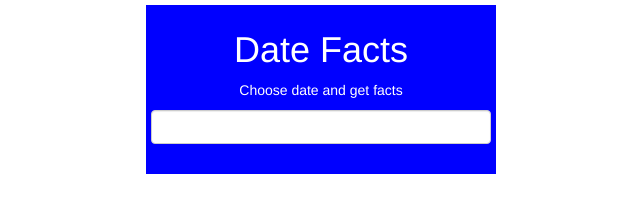
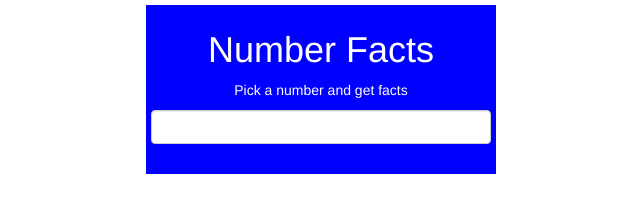
Before and after one commit to kehdcode/Fact_file, a plain HTML site: page index.html in a window 1280 px wide. Shown: the whole page, without its empty margins (319-959 px from the left). Drawn offline with nearby package versions, Linux system fonts and the light colour scheme.

Commit message:
final changes

```diff
--- a/index.html
+++ b/index.html
@@ -34,8 +34,8 @@
             <div class="col-md-4"></div>
             <div class="col-md-4 mx-auto">
                 <div class="card bg-primary text-white nt-5 p-4">
-                    <h1>Date Facts</h1>
-                    <p>Choose date and get facts</p>
+                    <h1>Number Facts</h1>
+                    <p>Pick a number and get facts</p>
                     <input type="number" class="form-control form-contol-lg" id="numberInput">
 
                     <div id="fact" class="card-body">
```
